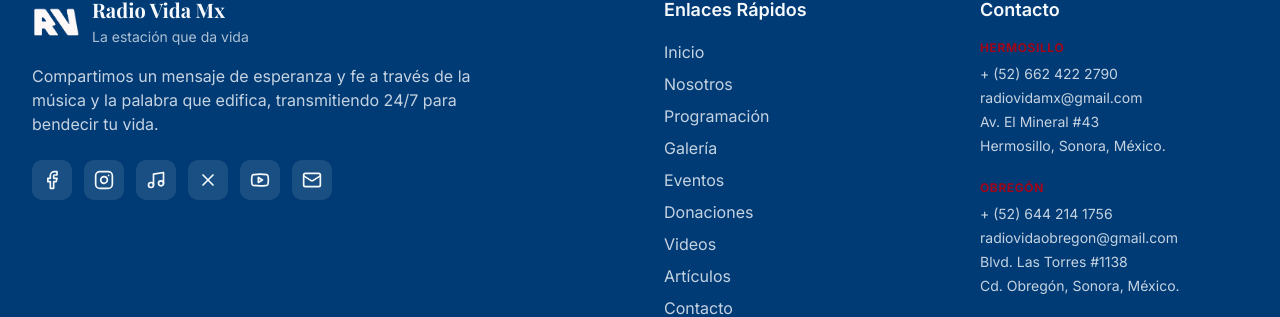
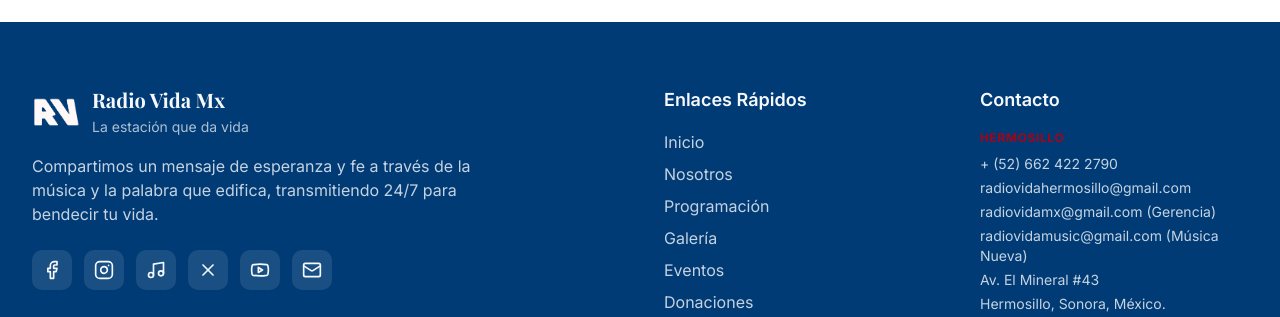
Before and after one commit to RadioVidaMx/radiovidamx, a Next.js app: page / in a window 1280 px wide. Shown: the part 8311-8628 px from the top of the page. Built offline with nearby package versions, Linux system fonts and the light colour scheme; no server answers; the database is empty; a web font is replaced by a local one.

Commit message:
feat: add management and music emails to footer and contact sections

```diff
--- a/components/contact-section.tsx
+++ b/components/contact-section.tsx
@@ -29,6 +29,12 @@ const contactInfo: Record<string, ContactItem[]> = {
       title: "WhatsApp",
       value: "+52 662 397 3754",
       link: "https://wa.me/526623973754",
+    },
+    {
+      icon: Mail,
+      title: "Correo",
+      value: "radiovidahermosillo@gmail.com",
+      link: "mailto:radiovidahermosillo@gmail.com",
     },
     {
       icon: Mail,
--- a/components/footer.tsx
+++ b/components/footer.tsx
@@ -95,7 +95,9 @@ export function Footer() {
                 <p className="text-xs font-bold text-primary uppercase tracking-wider mb-2">Hermosillo</p>
                 <ul className="space-y-1 text-secondary-foreground/80 text-sm">
                   <li>+ (52) 662 422 2790</li>
-                  <li>radiovidamx@gmail.com</li>
+                  <li>radiovidahermosillo@gmail.com</li>
+                  <li>radiovidamx@gmail.com (Gerencia)</li>
+                  <li>radiovidamusic@gmail.com (Música Nueva)</li>
                   <li>Av. El Mineral #43</li>
                   <li>Hermosillo, Sonora, México.</li>
                 </ul>
```
